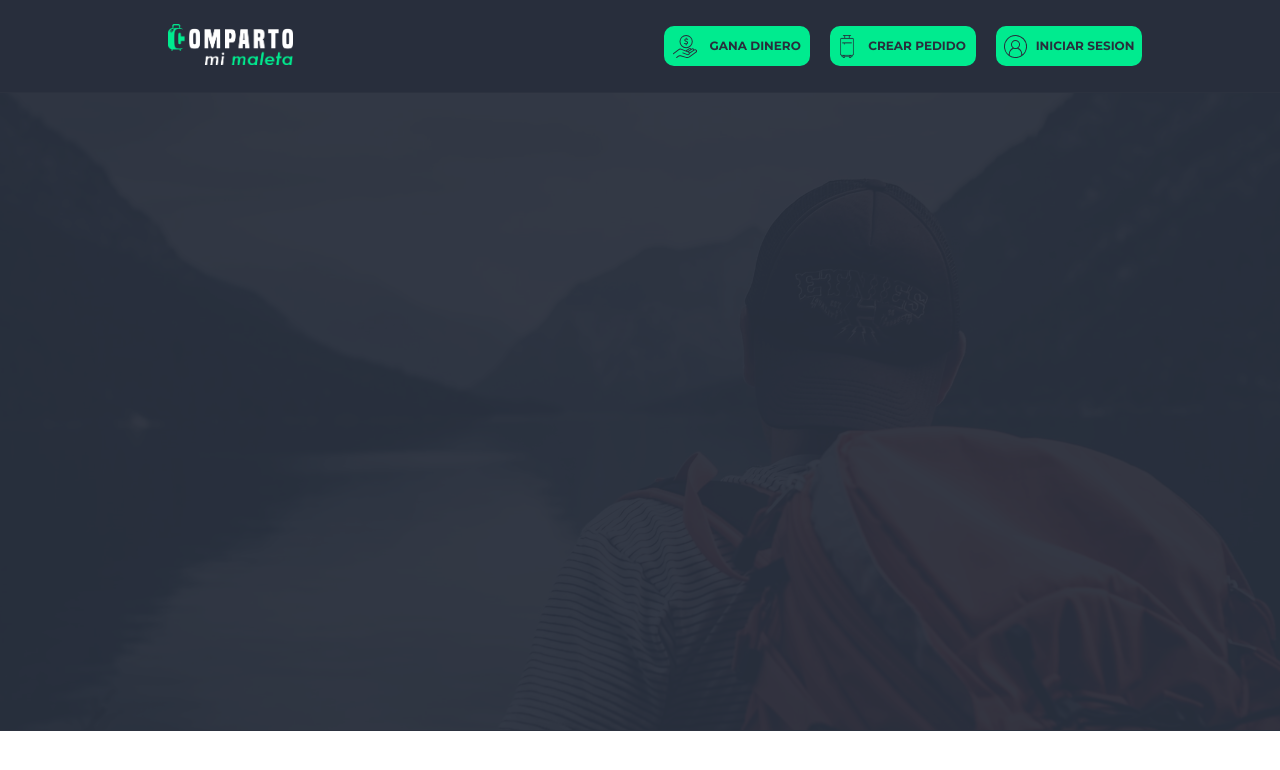
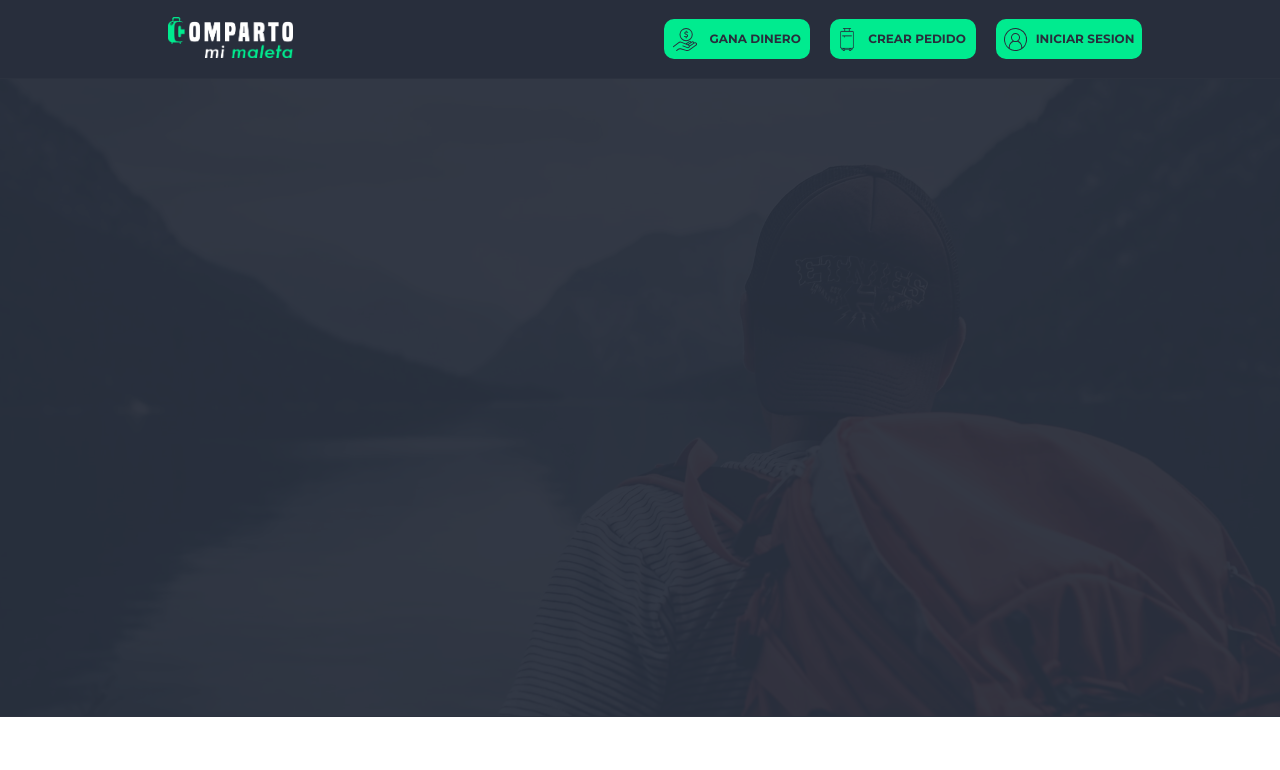
Before and after one commit to cagfcagf/Nuevo-home, a plain HTML site: page index.html in a window 1280 px wide. Drawn offline with Linux system fonts and the light colour scheme.

Commit message:
Update estilos.css

```diff
--- a/estilos.css
+++ b/estilos.css
@@ -1,10 +1,10 @@
 nav {
   background: #282E3C;
-  height: 55px;
+  height: 70px;
   padding-left: 10%;
   padding-right: 10%;
-  padding-top: 18.5px;
-  padding-bottom: 18.5px;
+  padding-top: 4px;
+  padding-bottom: 4px;
   display: flex;
   justify-content: space-between;
   align-items: center;
```
